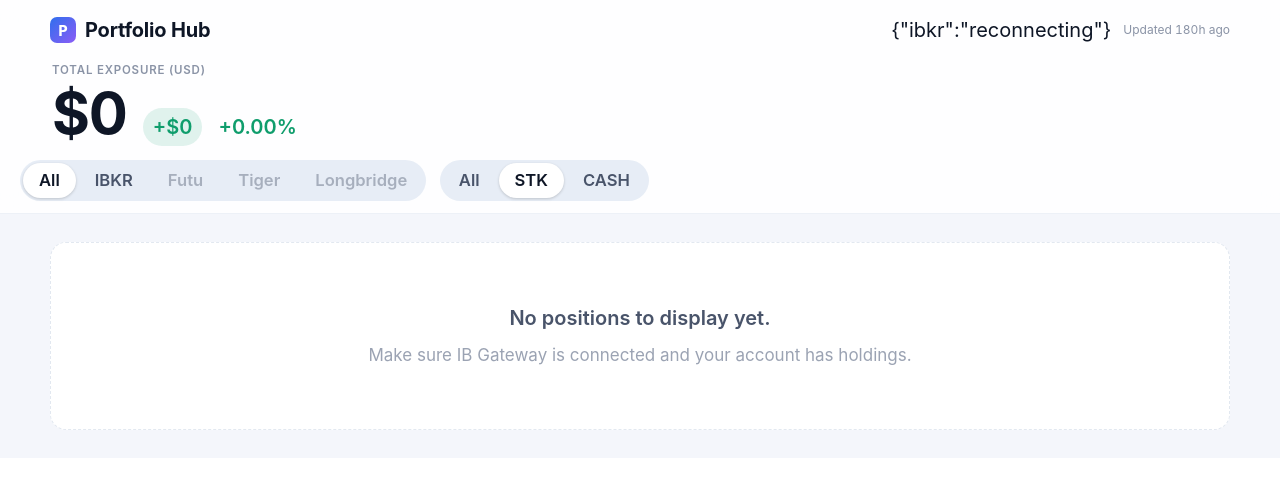
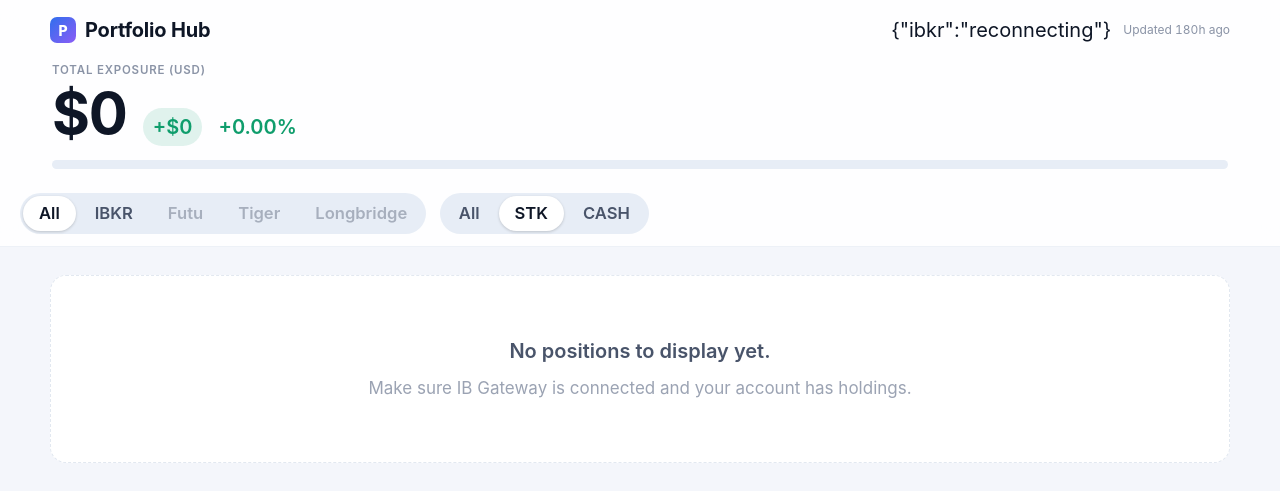
Before and after one commit to xang1234/portfolio-hub, a FastAPI app: page /?asset=STK in a window 1280 px wide. Shown: the top 502 px of the page. Run offline with FastAPI, Linux system fonts and the light colour scheme; data that the repository does not hold is empty; some libraries are stand-ins or nearby versions.

Commit message:
Add P&L USD column and hero allocation bar to holdings view

```diff
--- a/app/templates/index.html
+++ b/app/templates/index.html
@@ -18,6 +18,10 @@ title="Last update">…</span>
 title="Total unrealized P&amp;L (USD)">{% if totals.pnl_is_positive %}+${{ "{:,.0f}".format(totals.pnl_usd) }}{% else %}-${{ "{:,.0f}".format(-totals.pnl_usd) }}{% endif %}</span>
 <span class="total-pnl-pct {% if totals.pnl_is_positive %}pnl-positive{% else %}pnl-negative{% endif %}"
 title="Unrealized P&amp;L %">{% if totals.pnl_is_positive %}+{% endif %}{{ "{:.2f}".format(totals.pnl_pct) }}%</span>
+</div>
+<div class="alloc">
+<div class="alloc-bar" id="ph-alloc-bar"></div>
+<div class="alloc-legend" id="ph-alloc-legend"></div>
 </div>
 </div>
 {% endif %}
@@ -154,6 +158,9 @@ Market Value <span class="sort-indicator" data-sort-indicator></span>
 <th class="col-num sortable" data-sort-key="mv_usd" role="button" tabindex="0">
 MV USD <span class="sort-indicator" data-sort-indicator></span>
 </th>
+<th class="col-num sortable col-pnl" data-sort-key="pnl_usd" role="button" tabindex="0">
+P&amp;L USD <span class="sort-indicator" data-sort-indicator></span>
+</th>
 </tr>
 </thead>
 {%- set sse_qs = [] -%}
@@ -175,4 +182,39 @@ sse-swap="snapshot,positions">
 <small>Make sure IB Gateway is connected and your account has holdings.</small>
 </article>
 {% endif %}
+<script>
+(function () {
+  var PALETTE = ['#5b9dff', '#34d399', '#fbbf24', '#f472b6', '#a78bfa',
+                 '#fb7185', '#22d3ee', '#84cc16', '#fb923c', '#94a3b8'];
+  function buildAllocation() {
+    var bar = document.getElementById('ph-alloc-bar');
+    var legend = document.getElementById('ph-alloc-legend');
+    if (!bar) return;
+    var rows = document.querySelectorAll('#positions-tbody .position-row');
+    var groups = {}, total = 0;
+    rows.forEach(function (r) {
+      var key = r.getAttribute('data-asset-class') === 'CASH'
+        ? 'Cash' : (r.getAttribute('data-exchange') || 'Other');
+      var v = parseFloat(r.getAttribute('data-mv-usd')) || 0;
+      if (v <= 0) return;
+      groups[key] = (groups[key] || 0) + v; total += v;
+    });
+    if (total <= 0) { bar.innerHTML = ''; if (legend) legend.innerHTML = ''; return; }
+    var entries = Object.keys(groups)
+      .map(function (k) { return [k, groups[k]]; })
+      .sort(function (a, b) { return b[1] - a[1]; });
+    bar.innerHTML = entries.map(function (e, i) {
+      var pct = e[1] / total * 100;
+      return '<span class="alloc-seg" style="width:' + pct + '%;background:'
+        + PALETTE[i % PALETTE.length] + '" title="' + e[0] + ' ' + Math.round(pct) + '%"></span>';
+    }).join('');
+    if (legend) legend.innerHTML = entries.slice(0, 8).map(function (e, i) {
+      return '<span class="alloc-it"><span class="alloc-sw" style="background:'
+        + PALETTE[i % PALETTE.length] + '"></span>' + e[0] + ' ' + Math.round(e[1] / total * 100) + '%</span>';
+    }).join('');
+  }
+  buildAllocation();
+  document.body.addEventListener('htmx:afterSwap', buildAllocation);
+})();
+</script>
 {% endblock %}
```
